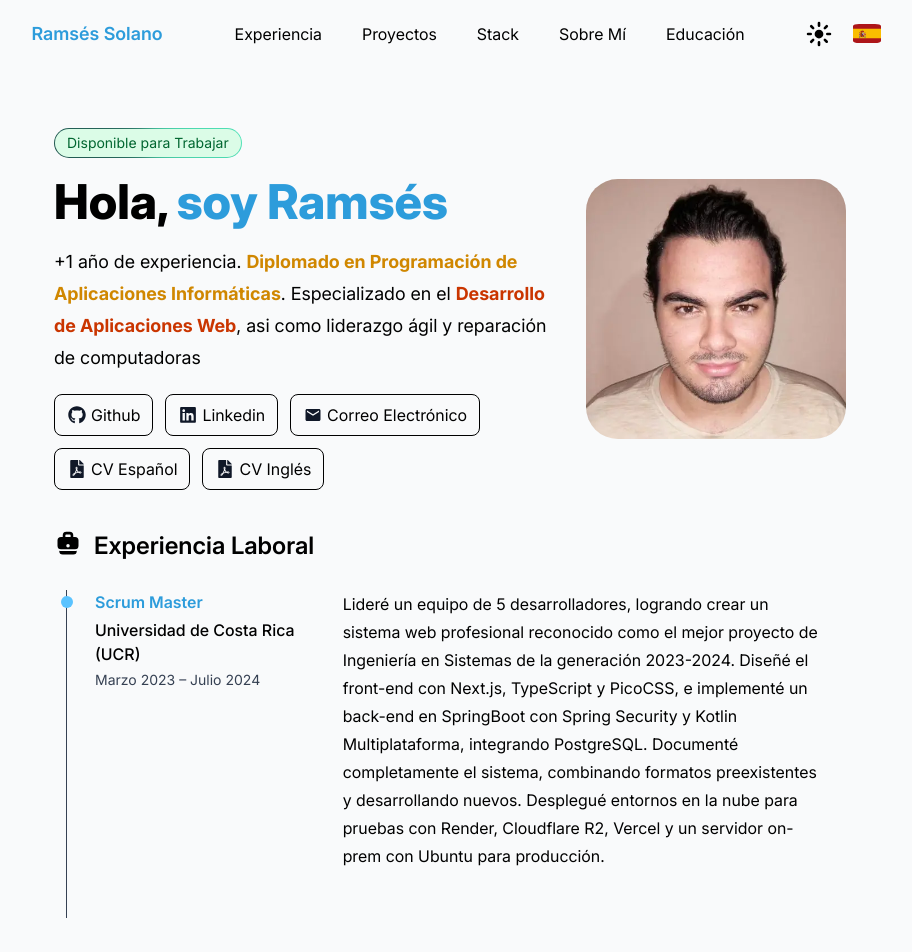
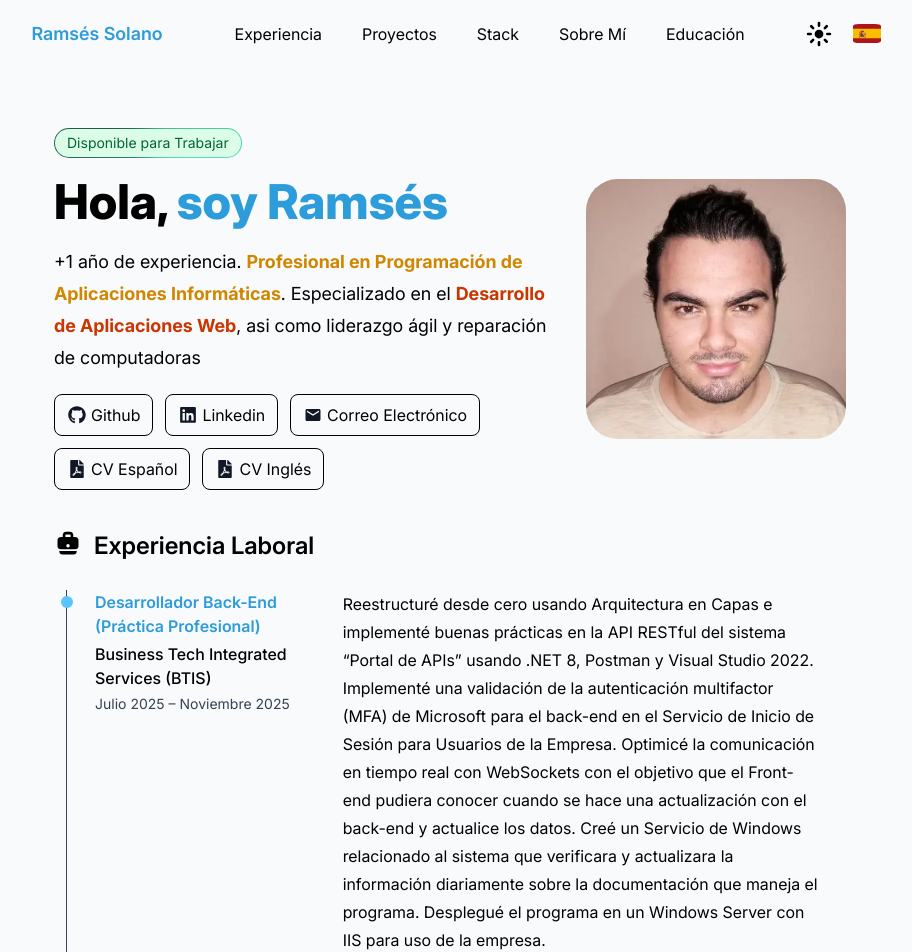
Before and after one commit to sh4dow18/portfolio, a Next.js app: page / in a window 1280 px wide. Shown: the top 952 px of the page, without its empty margins (190-1102 px from the left). Built offline with nearby package versions, Linux system fonts and the light colour scheme.

Commit message:
feat: update ramses information to november 2025

```diff
--- a/src/app/layout.tsx
+++ b/src/app/layout.tsx
@@ -61,7 +61,9 @@ export default function RootLayout({
             </Link>
           </p>
           {/* Last Update */}
-          <p className="text-xs sm:order-1 md:text-sm">14 de Julio del 2025</p>
+          <p className="text-xs sm:order-1 md:text-sm">
+            10 de Noviembre del 2025
+          </p>
         </footer>
       </body>
     </html>
--- a/src/app/page.tsx
+++ b/src/app/page.tsx
@@ -26,6 +26,7 @@ import { IoLogoVercel } from "react-icons/io5";
 import { MdEmail } from "react-icons/md";
 import { RiNextjsFill, RiTailwindCssFill } from "react-icons/ri";
 import {
+  SiDotnet,
   SiGnubash,
   SiIntellijidea,
   SiKotlin,
@@ -69,6 +70,21 @@ export default async function Home({ searchParams }: Props) {
     },
   ];
   const EXPERIENCE_LIST = [
+    {
+      title:
+        LANGUAGE === "es"
+          ? "Desarrollador Back-End (Práctica Profesional)"
+          : "Back-End Developer (Professional Practice)",
+      company: "Business Tech Integrated Services (BTIS)",
+      date:
+        LANGUAGE === "es"
+          ? "Julio 2025 – Noviembre 2025"
+          : "July 2025 – November 2025",
+      description:
+        LANGUAGE === "es"
+          ? "Reestructuré desde cero usando Arquitectura en Capas e implementé buenas prácticas en la API RESTful del sistema “Portal de APIs” usando .NET 8, Postman y Visual Studio 2022. Implementé una validación de la autenticación multifactor (MFA) de Microsoft para el back-end en el Servicio de Inicio de Sesión para Usuarios de la Empresa. Optimicé la comunicación en tiempo real con WebSockets con el objetivo que el Front-end pudiera conocer cuando se hace una actualización con el back-end y actualice los datos. Creé un Servicio de Windows relacionado al sistema que verificara y actualizara la información diariamente sobre la documentación que maneja el programa. Desplegué el programa en un Windows Server con IIS para uso de la empresa."
+          : "I restructured from scratch using Layered Architecture and implemented best practices in the “Portal de APIs” system’s RESTful API using .NET 8, Postman, and Visual Studio 2022. I implemented Microsoft’s Multi-Factor Authentication (MFA) validation for the back-end in the Company User Login Service. I optimized real-time communication with WebSockets to allow the front-end to detect back-end updates and refresh data accordingly. I developed a Windows Service related to the system to verify and update information daily regarding the program’s managed documentation. I deployed the program on a Windows Server with IIS for company use.",
+    },
     {
       title: "Scrum Master",
       company: "Universidad de Costa Rica (UCR)",
@@ -241,9 +257,9 @@ export default async function Home({ searchParams }: Props) {
           fill: "fill-[#6DB33F]",
         },
         {
-          name: "Kotlin",
-          icon: <SiKotlin />,
-          href: "https://kotlinlang.org",
+          name: ".NET",
+          icon: <SiDotnet />,
+          href: "https://dotnet.microsoft.com/es-es",
           fill: "fill-[#6B57FF]",
         },
         {
@@ -310,7 +326,7 @@ export default async function Home({ searchParams }: Props) {
           ? "Bachillerato en Ingeniería en Sistemas de Información"
           : "Bachelor of Information Systems Engineering",
       company: "Universidad Nacional de Costa Rica (UNA)",
-      date: LANGUAGE === "es" ? "Actualmente" : "Current",
+      date: LANGUAGE === "es" ? "Noviembre 2025" : "November 2025",
       degree: null,
     },
     {
@@ -372,8 +388,8 @@ export default async function Home({ searchParams }: Props) {
             {LANGUAGE === "es" ? "año de experiencia" : "years of experience"}.{" "}
             <strong className="text-yellow-600 dark:text-yellow-200">
               {LANGUAGE === "es"
-                ? "Diplomado en Programación de Aplicaciones Informáticas"
-                : "Diploma in Computer Applications Programming"}
+                ? "Profesional en Programación de Aplicaciones Informáticas"
+                : "Professional in Computer Applications Programming"}
             </strong>
             . {LANGUAGE === "es" ? "Especializado en el" : "Specialized in"}{" "}
             <strong className="text-orange-700 dark:text-orange-300">
@@ -605,7 +621,7 @@ export default async function Home({ searchParams }: Props) {
           <section className="flex flex-col gap-3 leading-6 md:max-w-lg md:order-1">
             <p>
               {LANGUAGE === "es"
-                ? "Me llamo Ramsés y soy un apasionado por la tecnología, lo que mellevó a estudiar"
+                ? "Me llamo Ramsés y soy un apasionado por la tecnología, lo que me llevó a estudiar"
                 : "My name is Ramsés and I am passionate about technology, which led me to study"}{" "}
               <strong className="font-normal text-yellow-700 dark:text-yellow-200">
                 {LANGUAGE === "es"
```
Also changed, not shown: 2 other files (tests, documents, lock files or other folders).
